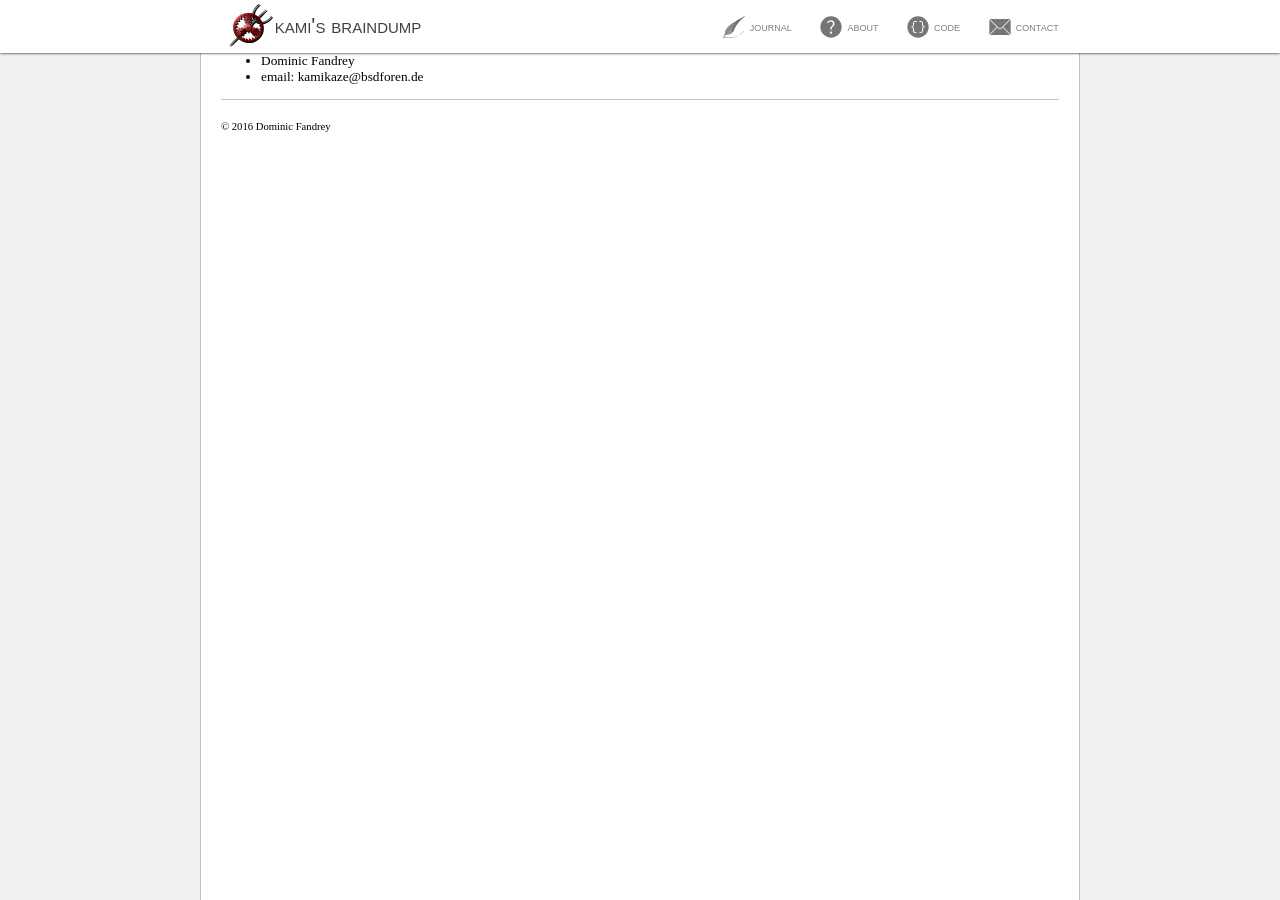
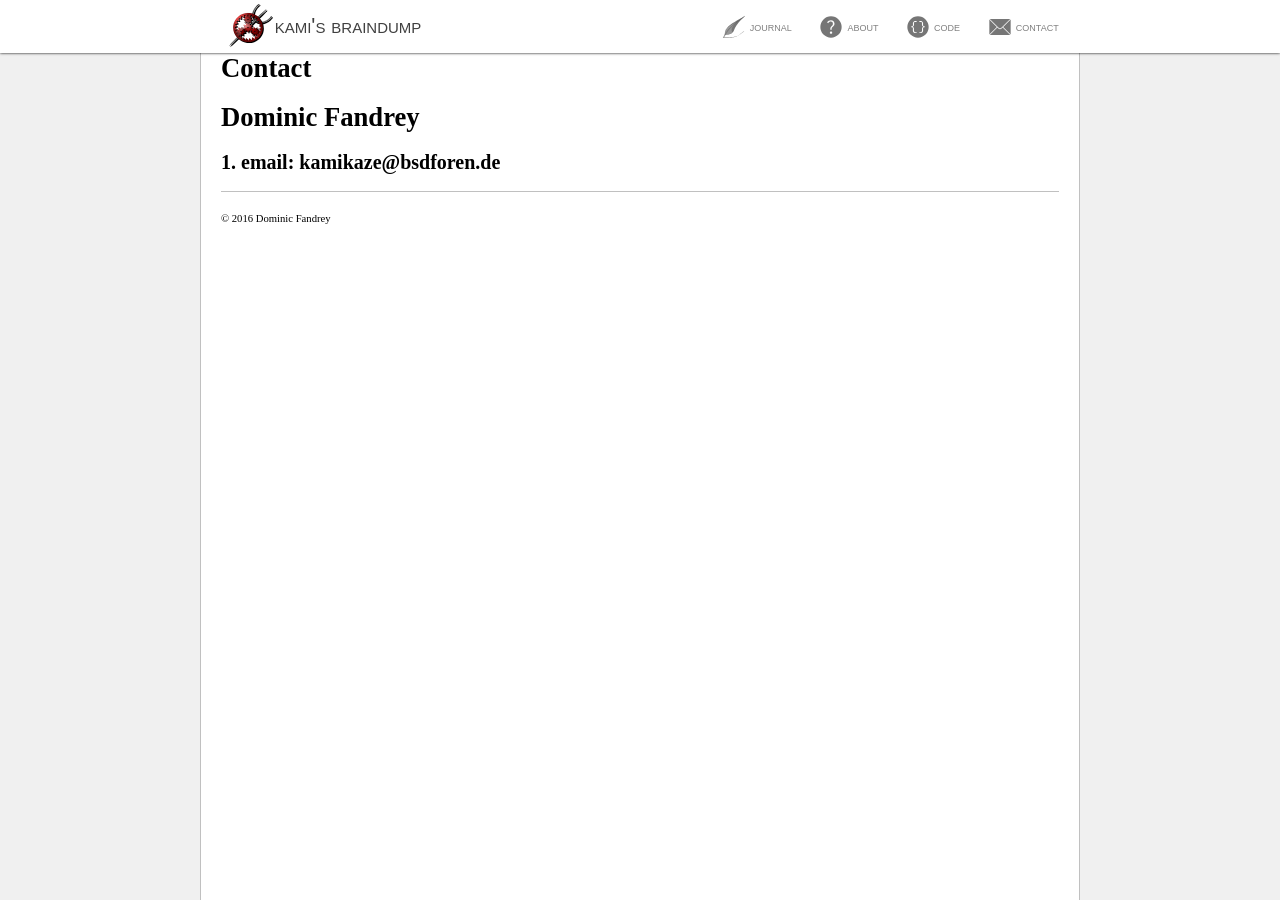
Before and after one commit to lonkamikaze/lonkamikaze.github.io, a Jekyll site: the page built from contact/index.md, in a window 1280 px wide. Built offline with Jekyll 4.4.1, drawn with Linux system fonts in a browser that asks for light colours.

Commit message:
Check jeckyll's formatting of md headings

```diff
--- a/contact/index.md
+++ b/contact/index.md
@@ -1,4 +1,8 @@
 ---
+title: Contact
 ---
-- Dominic Fandrey
-- email: kamikaze@bsdforen.de
+Dominic Fandrey
+===============
+
+email: kamikaze@bsdforen.de
+---------------------------
```
